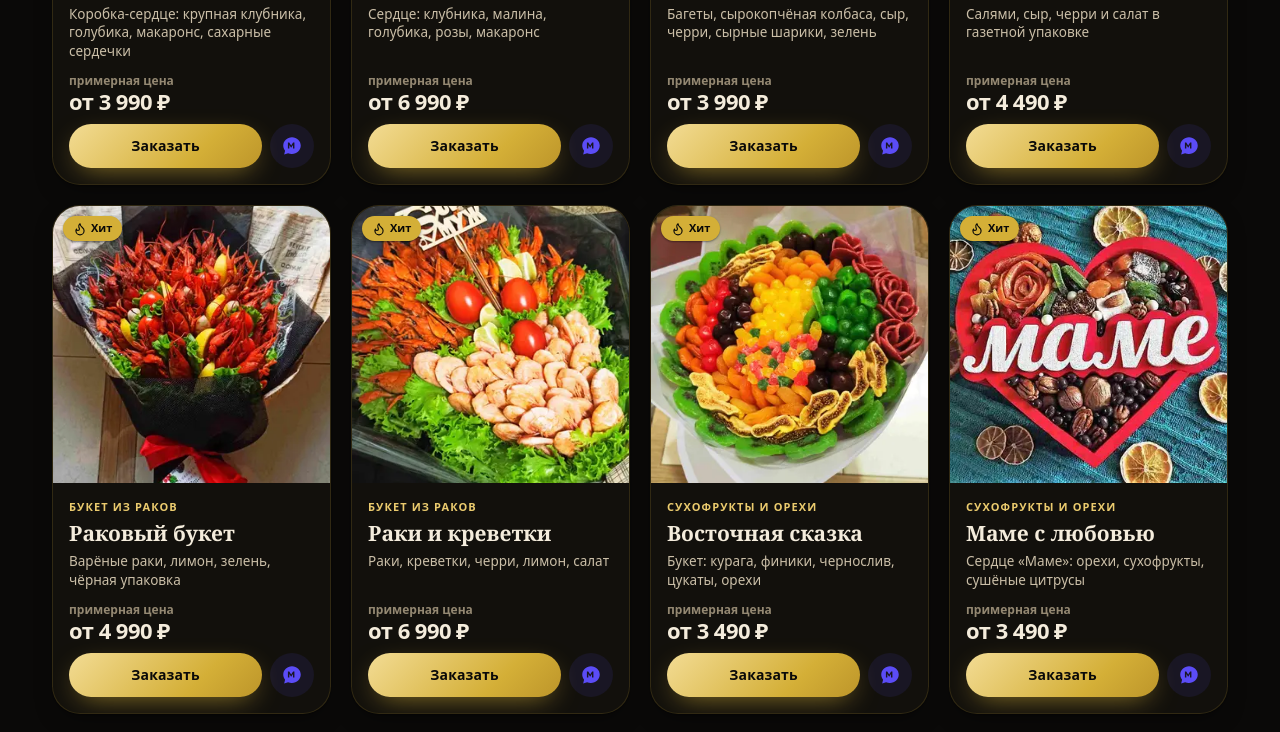
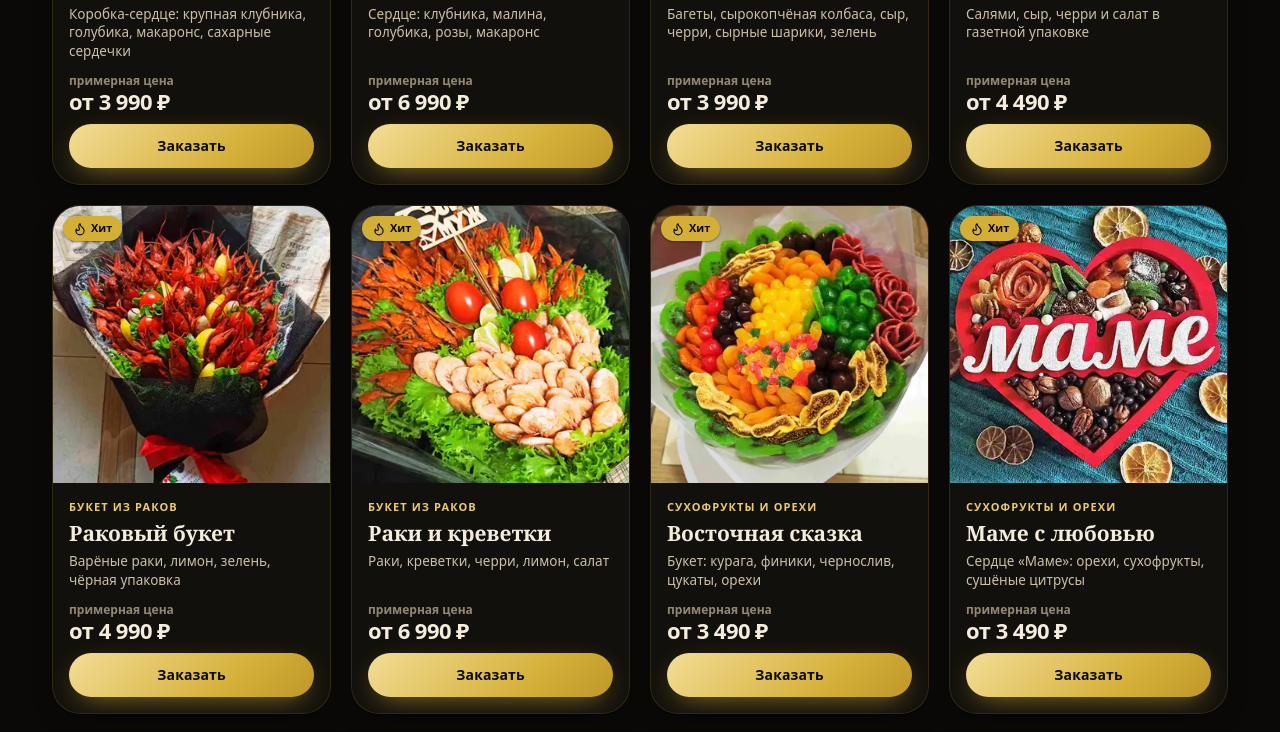
Before and after one commit to marcostavar24633-cyber/slopay-buket, a React (Vite) app: page / in a window 1280 px wide. Shown: the part 1600-2332 px from the top of the page. Built offline with nearby package versions, Linux system fonts and the light colour scheme; a web font is replaced by a local one.

Commit message:
Нижняя панель: MAX и Telegram; убрать MAX у «Заказать»; ссылка Telegram без параметров
Co-Authored-By: Claude Opus 5.5 <noreply@anthropic.com>
Claude-Session: https://claude.ai/code/session_0154R5cCQGaG4krPVaV8ccB2

```diff
--- a/src/components/sections/catalog.tsx
+++ b/src/components/sections/catalog.tsx
@@ -2,7 +2,6 @@ import { useMemo, useState } from 'react'
 import { ArrowRight, ChevronDown, Flame, Plus } from 'lucide-react'
 import { Button } from '@/components/ui/button'
 import { SectionTitle } from '@/components/shared/section-title'
-import { MaxIcon } from '@/components/shared/icons'
 import { Lightbox } from '@/components/sections/gallery'
 import { GALLERY_CATS, type GalleryCat } from '@/lib/gallery'
 import { HITS, ITEMS, PRICE_TABS, RECIPIENT_TABS, itemsOf, minPriceOf, type Item, type Recipient } from '@/lib/products'
@@ -23,7 +22,7 @@ const COVER: Record<GalleryCat, string> = {
 }
 const PAGE = 12
 
-/** Карточка работы: фото, состав, примерная цена, «Заказать» и MAX. */
+/** Карточка работы: фото, состав, примерная цена, «Заказать». */
 export function ItemCard({ item, onOpen, hit }: { item: Item; onOpen: () => void; hit?: boolean }) {
   const { openOrder } = useUI()
   return (
@@ -43,20 +42,10 @@ export function ItemCard({ item, onOpen, hit }: { item: Item; onOpen: () => void
         <div className="mt-auto pt-3">
           <p className="text-[12px] font-semibold text-muted">примерная цена</p>
           <p className="text-[22px] font-extrabold leading-none tracking-tight">от {rub(item.price)}</p>
-          <div className="mt-3 flex gap-2">
-            <Button size="sm" className="h-11 min-w-0 flex-1" onClick={() => openOrder(item)}>
+          <div className="mt-3">
+            <Button size="sm" className="h-11 w-full" onClick={() => openOrder(item)}>
               Заказать
             </Button>
-            <a
-              href={maxLink(MSG.product(`«${item.name}» (${item.title})`))}
-              target="_blank"
-              rel="noopener"
-              onClick={() => goal('max_click', { from: hit ? 'hit' : 'catalog', item: item.id })}
-              className="grid h-11 w-11 shrink-0 place-items-center rounded-full bg-max/10 text-max transition hover:bg-max hover:text-white"
-              aria-label={`Спросить в MAX: ${item.name}`}
-            >
-              <MaxIcon className="h-5 w-5" />
-            </a>
           </div>
         </div>
       </div>
--- a/src/components/sections/header.tsx
+++ b/src/components/sections/header.tsx
@@ -134,22 +134,32 @@ export function Header() {
 export function MobileBar() {
   return (
     <div className="fixed inset-x-0 bottom-0 z-[60] border-t border-line bg-cream/95 px-3 pb-[calc(10px+env(safe-area-inset-bottom))] pt-2.5 backdrop-blur-xl md:hidden">
-      <div className="grid grid-cols-[1fr_auto] gap-2">
+      <div className="grid grid-cols-[1fr_1fr_auto] gap-2">
         <a
           href={maxLink(MSG.mobileBar)}
           target="_blank"
           rel="noopener"
           onClick={() => goal('max_click', { from: 'mobile-bar' })}
-          className="flex h-[52px] items-center justify-center gap-2 rounded-full bg-max text-[15px] font-bold text-white shadow-[0_8px_24px_-10px_rgb(26_158_82/0.8)] active:scale-[0.98]"
+          className="flex h-[52px] items-center justify-center gap-2 rounded-full bg-max text-[15px] font-bold text-white active:scale-[0.98]"
         >
-          <MaxIcon className="h-5 w-5" /> Написать в MAX
+          <MaxIcon className="h-5 w-5" /> MAX
+        </a>
+        <a
+          href={tgLink()}
+          target="_blank"
+          rel="noopener"
+          onClick={() => goal('tg_click', { from: 'mobile-bar' })}
+          className="flex h-[52px] items-center justify-center gap-2 rounded-full bg-tg text-[15px] font-bold text-white active:scale-[0.98]"
+        >
+          <TelegramIcon className="h-5 w-5" /> Telegram
         </a>
         <a
           href={SITE.phoneHref}
           onClick={() => goal('phone_click', { from: 'mobile-bar' })}
-          className="flex h-[52px] items-center justify-center gap-2 rounded-full border-2 border-ink/15 bg-surface px-5 text-[15px] font-bold active:scale-[0.98]"
+          aria-label="Позвонить"
+          className="grid h-[52px] w-[52px] place-items-center rounded-full border-2 border-ink/15 bg-surface active:scale-[0.98]"
         >
-          <Phone className="h-[18px] w-[18px]" /> Позвонить
+          <Phone className="h-5 w-5" />
         </a>
       </div>
     </div>
--- a/src/lib/config.ts
+++ b/src/lib/config.ts
@@ -44,8 +44,8 @@ export const legalLine = () => [SITE.ownerName, SITE.inn && `ИНН ${SITE.inn}`
 /** MAX не поддерживает предзаполненный текст — ведём в профиль. Аргумент оставлен для аналитики и будущего API. */
 export const maxLink = (_text?: string) => SITE.maxUrl
 
-/** Telegram по номеру; текст подставляется в поле ввода в новых версиях Telegram (в старых — клиент вставит скопированный). */
-export const tgLink = (text?: string) => `https://t.me/+${SITE.tgPhone}${text ? `?text=${encodeURIComponent(text)}` : ''}`
+/** Telegram по номеру. Лишние параметры в ссылке по номеру ломают открытие на телефонах — текст заказа клиент вставляет из буфера. */
+export const tgLink = (_text?: string) => `https://t.me/+${SITE.tgPhone}`
 
 /** Предзаполненные тексты: разные для каждой кнопки, чтобы видеть, какая продаёт. */
 export const MSG = {
--- a/tests/e2e.cjs
+++ b/tests/e2e.cjs
@@ -39,11 +39,16 @@ async function test(name, fn) {
     await ctx.close()
   })
 
-  await test('Липкая панель MAX/Позвонить видна на мобильном', async () => {
+  await test('Липкая панель MAX / Telegram / Позвонить на мобильном, у карточек нет кнопки MAX', async () => {
     const { ctx, page } = await mobile()
-    const wa = page.getByRole('link', { name: 'Написать в MAX' })
+    const bar = page.locator('div.fixed.bottom-0')
+    const wa = bar.getByRole('link', { name: 'MAX', exact: true })
     assert.ok(await wa.isVisible())
     assert.match(await wa.getAttribute('href'), /^https:\/\/max\.ru\//)
+    const tgb = bar.getByRole('link', { name: 'Telegram', exact: true })
+    assert.ok(await tgb.isVisible())
+    assert.equal(await tgb.getAttribute('href'), 'https://t.me/+79631282556')
+    assert.equal(await page.locator('#hits article a[href*="max.ru"]').count(), 0)
     assert.equal(await page.locator('a[href="https://t.me/+79631282556"]').count() > 0, true)
     assert.equal(await page.locator('a[href="tel:+79631282556"]').count() > 0, true)
     assert.ok(await page.getByRole('link', { name: 'Позвонить' }).last().isVisible())
@@ -106,14 +111,15 @@ async function test(name, fn) {
     assert.equal(await sheet.getByRole('textbox').count(), 0, 'в окне не должно быть полей формы')
     const max = sheet.getByRole('link', { name: 'Написать в MAX' })
     const tg = sheet.getByRole('link', { name: 'Написать в Telegram' })
-    assert.match(await tg.getAttribute('href'), /^https:\/\/t\.me\/\+79631282556\?text=.*%C2%AB/)
-    assert.ok(decodeURIComponent(await tg.getAttribute('href')).includes('/slopay-buket/tg/yag-1.jpg'), 'в тексте должна быть ссылка на фото')
+    assert.equal(await tg.getAttribute('href'), 'https://t.me/+79631282556')
     assert.ok(await max.getAttribute('href'))
     await sheet.getByText('Хочу заказать букет «Клубничное сердце»').waitFor()
     await page.context().route('https://t.me/**', (r) => r.fulfill({ status: 200, body: 'tg' }))
     const [popup] = await Promise.all([page.waitForEvent('popup'), tg.click()])
     await popup.close()
     await sheet.getByText('Текст скопирован').waitFor()
+    const clip = await page.evaluate(() => navigator.clipboard.readText().catch(() => ''))
+    if (clip) assert.ok(clip.includes('«Клубничное сердце»') && clip.includes('/slopay-buket/tg/yag-1.jpg'), 'в буфере текст и ссылка на фото: ' + clip)
     await ctx.close()
   })
 
```
